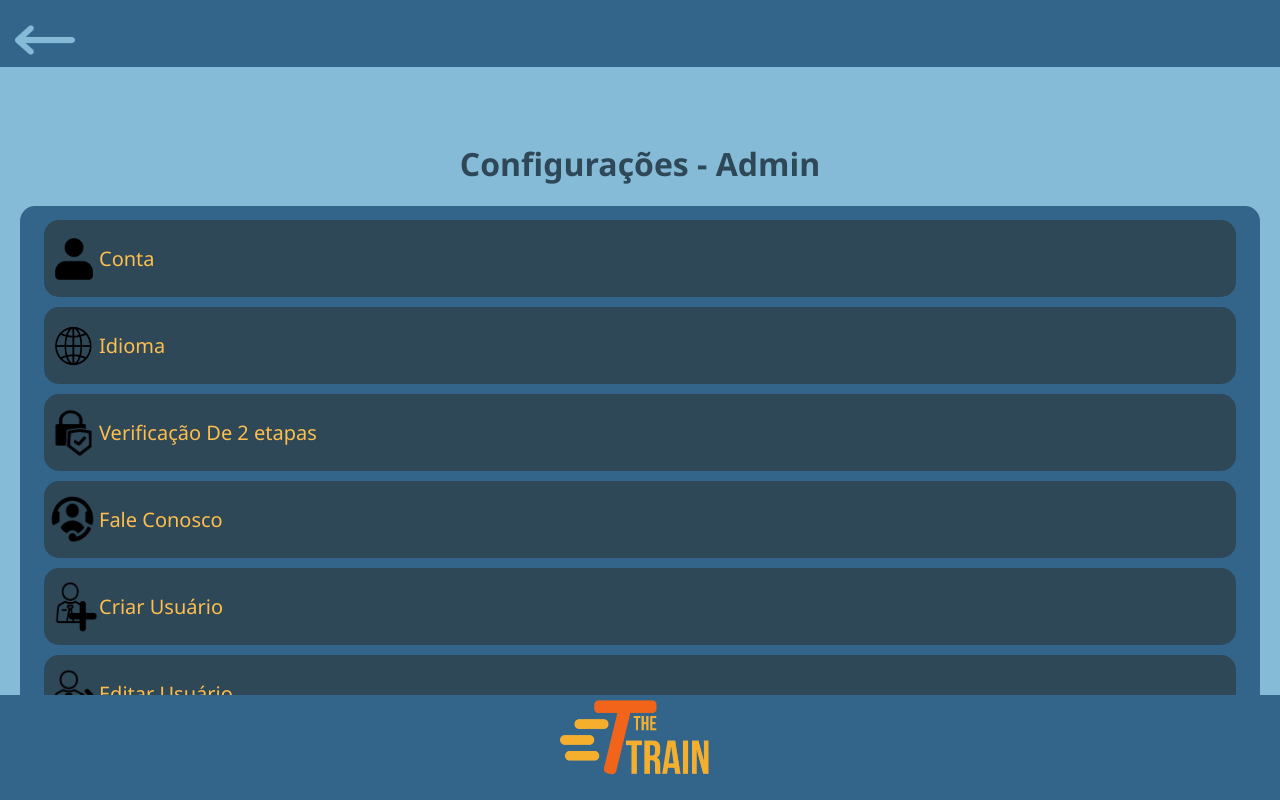
After one commit to Guilherme731/the_train, a PHP site: page /config/configAdmin.html in a window 1280 px wide. The commit adds this page. Run offline with PHP 8.4, Linux system fonts and the light colour scheme.

Commit message:
Finalizado a tela de configurações do admin

```diff
--- /dev/null
+++ b/config/configAdmin.html
@@ -0,0 +1,63 @@
+<!DOCTYPE html>
+<html lang="en">
+
+<head>
+    <meta charset="UTF-8">
+    <meta name="viewport" content="width=device-width, initial-scale=1.0">
+    <link rel="stylesheet" href="../style/style.css">
+    <title>Configurações admin</title>
+</head>
+
+<body>
+    <header class="headerAzulVoltar">
+        <img src="../img/SetaEsquerda.png" alt="Seta" onclick="voltarPagina()">
+    </header>
+
+    <main>
+
+        <h1 id="tituloConfigAdmin">Configurações - Admin</h1>
+        <div id="quadradoGeralConfig">
+
+            <a href="editaPerfilFuncionario.html" class="quadradosOpcoesConfig">
+                <img class="iconeConfigTamanho" src="../img/iconeFuncionario.png"
+                    alt="Imagem do ícone de editar perfil">
+                <p>Conta</p>
+            </a>
+            <a href="" class="quadradosOpcoesConfig">
+                <img class="iconeConfigTamanho" src="../img/idiomaIcone.png" alt="Imagem do ícone de Conta">
+                <p>Idioma</p>
+            </a>
+            <a href="" class="quadradosOpcoesConfig">
+                <img class="iconeConfigTamanho" src="../img/verificacao2EtapasIcone.png"
+                    alt="Imagem do ícone de verificação de 2 etapas">
+                <p>Verificação De 2 etapas</p>
+            </a>
+            <a href="" class="quadradosOpcoesConfig">
+                <img class="iconeConfigTamanho" src="../img/faleConoscoIcone.png" alt="Imagem do ícone de Fale Conosco">
+                <p>Fale Conosco</p>
+            </a>
+
+            </a>
+            <a href="" class="quadradosOpcoesConfig">
+                <img class="iconeConfigTamanho" src="../img/IconeAddFuncionario.png"
+                    alt="Imagem do ícone de Criar Usuario">
+                <p>Criar Usuário</p>
+            </a>
+
+            </a>
+            <a href="" class="quadradosOpcoesConfig">
+                <img class="iconeConfigTamanho" src="../img/IconeEditarFuncionario.png"
+                    alt="Imagem do ícone de Editar Usuário">
+                <p>Editar Usuário</p>
+            </a>
+        </div>
+
+
+    </main>
+
+    <footer class="footerAzulLogo">
+        <img src="../img/LogoCompleta.png" alt="Logo">
+    </footer>
+</body>
+
+</html>
--- a/style/style.css
+++ b/style/style.css
@@ -363,3 +363,9 @@ body {
 .informacoesHorarios div{
     width: 33%;
 }
+
+#tituloConfigAdmin{
+    color: #2f4858;
+    text-align: center;
+    margin-top: 75px;
+}
```
Also changed, not shown: img/IconeAddFuncionario.png (added), img/IconeEditarFuncionario.png (added).
